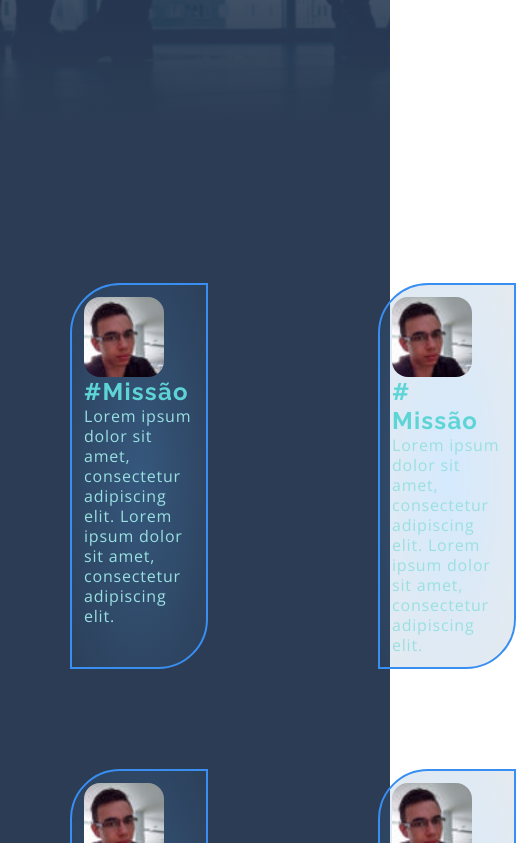
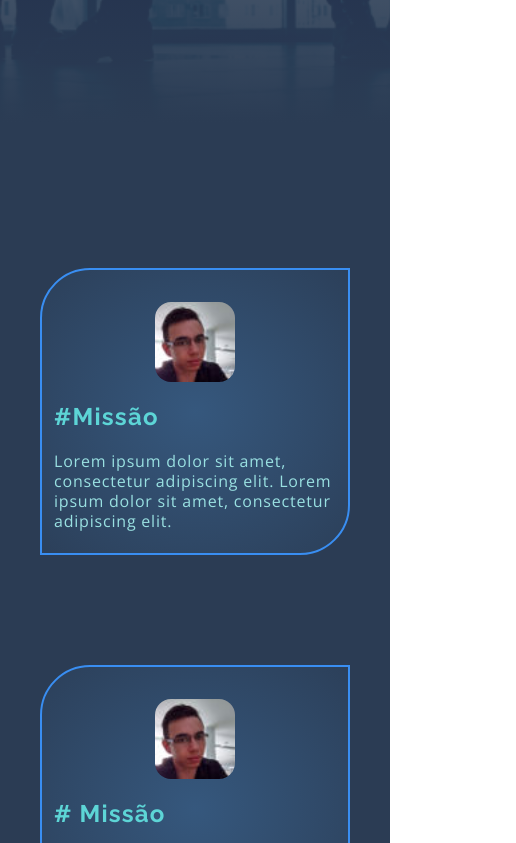
Before and after one commit to arius-help-dev/ariushelp-website, a React (Create React App) app in the folder web/: page /about in a window 390 px wide. Shown: the part 721-1564 px from the top of the page, 516 px wide, since content can reach past the window. Built offline with nearby package versions, Linux system fonts and the light colour scheme.

Commit message:
Sobre: adicionando responsividade da galeria

```diff
--- a/web/src/components/AboutCard/styles.css
+++ b/web/src/components/AboutCard/styles.css
@@ -48,11 +48,17 @@
     align-items: center;
   }
 
+  .about-card .row img {
+    margin: 20px;
+  }
+
   .about-card .row h2 {
     font-size: 1.5rem;
+    margin-bottom: 20px;
   }
 
   .about-card .row p {
     font-size: 1rem;
+    margin-bottom: 10px;
   }
 }
--- a/web/src/components/AriusGalery/styles.css
+++ b/web/src/components/AriusGalery/styles.css
@@ -9,7 +9,6 @@
   opacity: 0.4;
   filter: alpha(opacity=40);
   position: absolute;
-  z-index: 2;
   top: 20px;
   background: none;
   border: 0;
@@ -95,6 +94,7 @@
   list-style: none;
   white-space: nowrap;
 }
+
 .carousel .thumb {
   -webkit-transition: border 0.15s ease-in;
   -moz-transition: border 0.15s ease-in;
--- a/web/src/components/Navbar/styles.css
+++ b/web/src/components/Navbar/styles.css
@@ -107,7 +107,7 @@ nav .dropped-menu {
   width: 140%;
   margin-left: -20%;
   padding: 10px 0px;
-  z-index: 1;
+  z-index: 9;
 }
 
 nav .dropped-menu a {
--- a/web/src/pages/About/index.js
+++ b/web/src/pages/About/index.js
@@ -13,17 +13,17 @@ import image from "../../assets/about-main-background.jpg";
 const obje = [
   {
     url: image,
-    title: "Árius-Team 2020"
+    title: "Árius-Team 2020",
   },
   {
     url: image,
-    title: "Árius-Team 2021"
+    title: "Árius-Team 2021",
   },
   {
     url: image,
-    title: "Árius-Team 2022"
-  }
-]
+    title: "Árius-Team 2022",
+  },
+];
 
 const About = () => {
   return (
@@ -75,7 +75,11 @@ const About = () => {
           <div className="container">
             <div className="main-content">
               <h1>Time Árius-Help</h1>
-              <p>Lorem ipsum dolor sit amet, consectetur adipiscing elit. Sed sagittis est vel nunc rutrum elementum. Fusce interdum sem ornare felis euismod, a vehicula ipsum suscipit. </p>
+              <p>
+                Lorem ipsum dolor sit amet, consectetur adipiscing elit. Sed
+                sagittis est vel nunc rutrum elementum. Fusce interdum sem
+                ornare felis euismod, a vehicula ipsum suscipit.{" "}
+              </p>
             </div>
 
             <div className="box">
@@ -85,7 +89,6 @@ const About = () => {
         </section>
 
         <Footer isTransparent="true" />
-
       </div>
     </>
   );
--- a/web/src/pages/About/styles.css
+++ b/web/src/pages/About/styles.css
@@ -75,7 +75,7 @@
   min-height: 700px;
 }
 
-#topics .container  {
+#topics .container {
   padding: 160px 70px;
   display: grid;
   grid-template-columns: 1fr 1fr;
@@ -102,14 +102,14 @@
   text-align: center;
 }
 
-#galery .container .main-content h1{
+#galery .container .main-content h1 {
   font-size: 2.125rem;
   font-family: "Raleway", sans-serif;
   font-weight: bold;
   margin-bottom: 10px;
 }
 
-#galery .container .main-content p{
+#galery .container .main-content p {
   font-size: 1.125rem;
   font-family: "Open Sans", sans-serif;
   line-height: 28px;
@@ -117,12 +117,71 @@
 
 #galery .box {
   max-width: 1000px;
-  min-height: 520px;
   margin-top: 90px;
-  background: radial-gradient(50% 50% at 50% 50%, rgba(66, 101, 150, 0.8) 0%, rgba(66, 101, 150, 0.2) 100%);
-  border: 2px solid #5DD5D6;
+  background: radial-gradient(
+    50% 50% at 50% 50%,
+    rgba(66, 101, 150, 0.8) 0%,
+    rgba(66, 101, 150, 0.2) 100%
+  );
+  border: 2px solid #5dd5d6;
   box-sizing: border-box;
   box-shadow: 10px 10px 20px rgba(0, 0, 0, 0.25);
   border-radius: 120px 0px;
   padding: 80px 120px;
 }
+
+@media (max-width: 1200px) {
+  #topics .container {
+    gap: 60px 100px;
+  }
+}
+
+@media (max-width: 1080px) {
+  #galery .box {
+    padding: 80px 60px;
+  }
+
+  #topics .container {
+    gap: 60px 60px;
+  }
+}
+
+@media (max-width: 900px) {
+  #topics .container {
+    padding: 120px 40px;
+    display: flex;
+    flex-direction: column;
+    justify-content: center;
+    align-items: center;
+  }
+
+  #topics .container .about-card {
+    margin: 25px 0px;
+  }
+}
+
+@media (max-width: 780px) {
+  #galery .container {
+    padding: 0 40px;
+  }
+
+  #galery .box {
+    padding: 20px 0px;
+    border: none;
+    box-shadow: none;
+    background: none;
+  }
+
+  #galery .container .main-content h1 {
+    font-size: 2rem;
+    font-family: "Raleway", sans-serif;
+    font-weight: bold;
+    margin-bottom: 16px;
+  }
+
+  #galery .container .main-content p {
+    font-size: 1rem;
+    font-family: "Open Sans", sans-serif;
+    line-height: 32px;
+  }
+}
```
Also changed, not shown: web/src/components/AriusGalery/index.js (line endings or trailing spaces).
